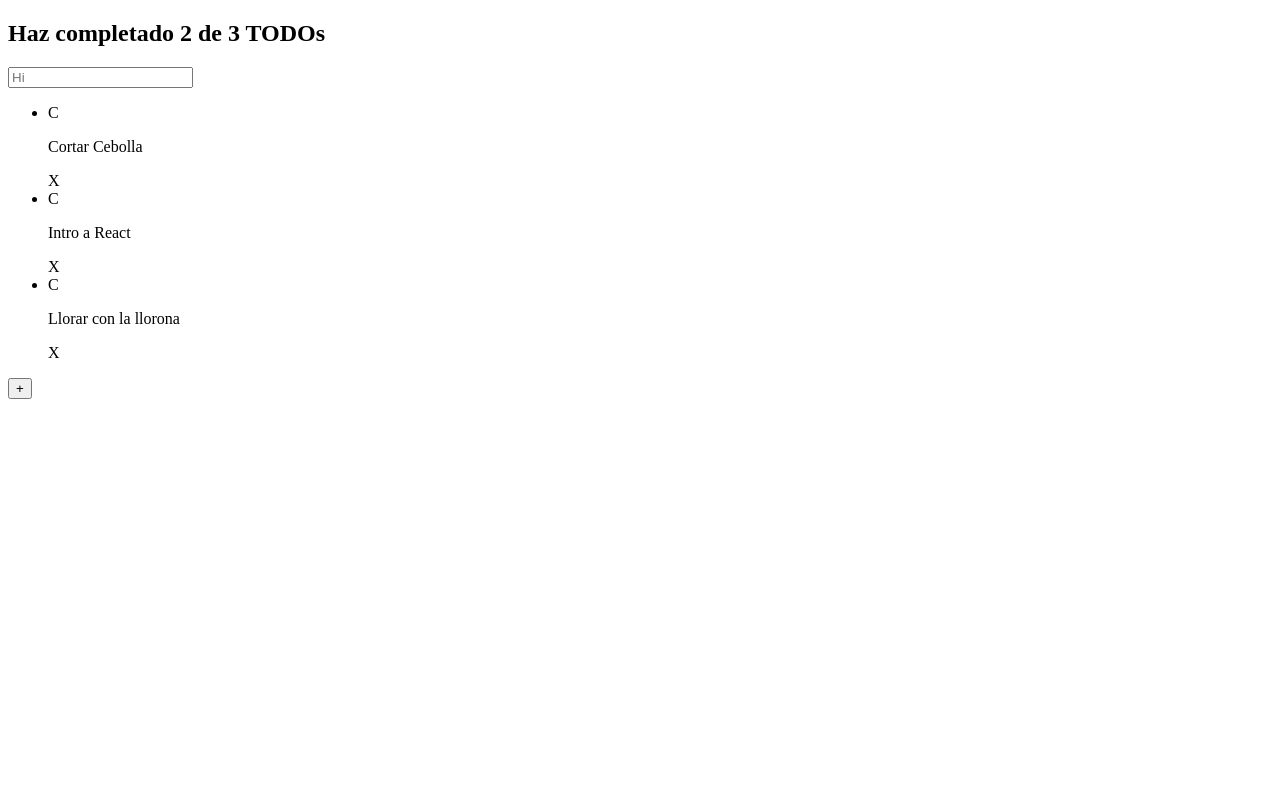
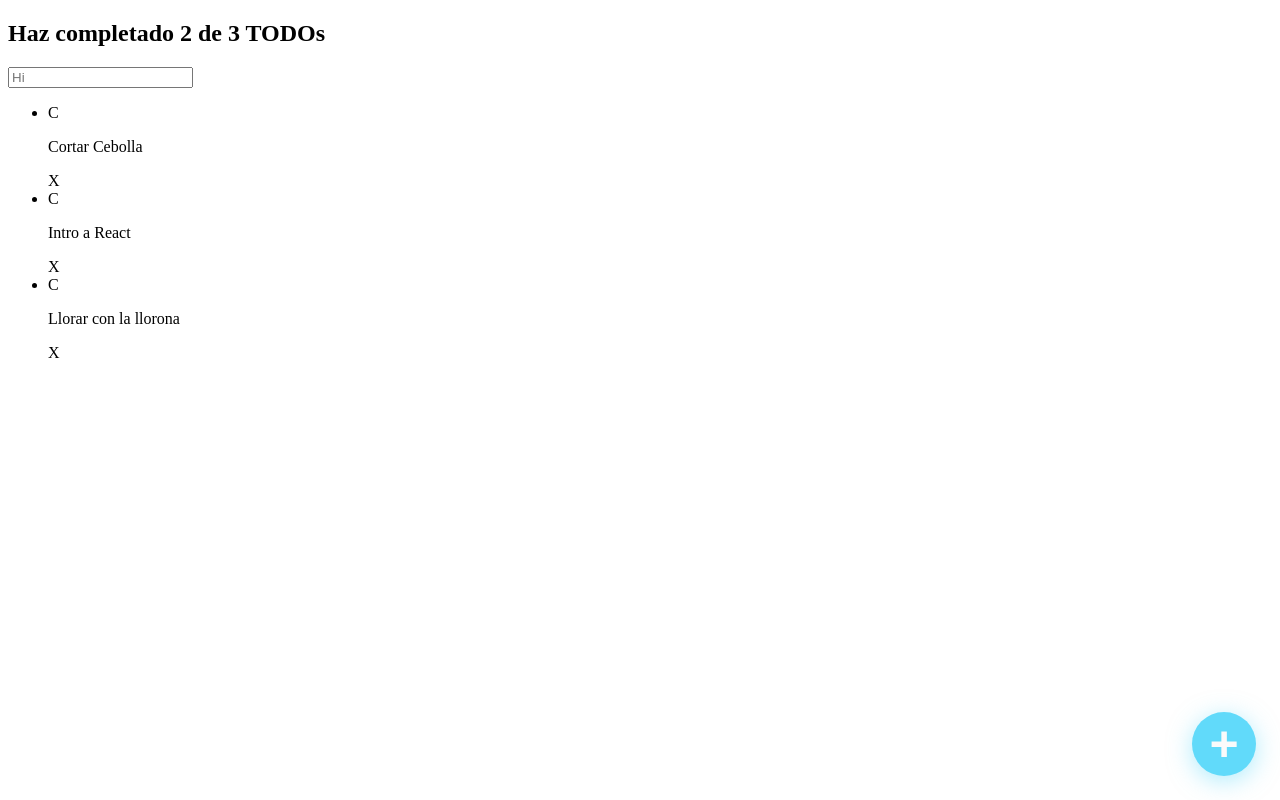
Before and after one commit to Leninner/react-todo-app, a React (Create React App) app: page / in a window 1280 px wide. Built offline with nearby package versions, Linux system fonts and the light colour scheme.

Commit message:
Añado archivos de estilos para TODO app

```diff
--- /dev/null
+++ b/src/CreateTodoButton.css
@@ -0,0 +1,25 @@
+.CreateTodoButton {
+  background-color: #61dafa;
+  box-shadow: 0px 5px 25px rgba(97, 218, 250, 0.5);
+  border: none;
+  border-radius: 50%;
+  cursor: pointer;
+  font-size: 50px;
+  position: fixed;
+  bottom: 24px;
+  right: 24px;
+  font-weight: bold;
+  color: #fafafa;
+  display: flex;
+  justify-content: center;
+  align-items: center;
+  height: 64px;
+  width: 64px;
+
+  transform: rotate(0);
+  transition: 0.3s ease;
+}
+
+.CreateTodoButton:hover {
+  transform: rotate(224deg);
+}
--- a/src/CreateTodoButton.js
+++ b/src/CreateTodoButton.js
@@ -1,7 +1,8 @@
 import React from 'react';
+import './CreateTodoButton.css';
 
 function CreateTodoButton() {
-  return <button>+</button>;
+  return <button className='CreateTodoButton'>+</button>;
 }
 
 export { CreateTodoButton };
```
Also changed, not shown: src/TodoCounter.css (added), src/TodoItem.css (added), src/TodoList.css (added), src/TodoSearch.css (added).
